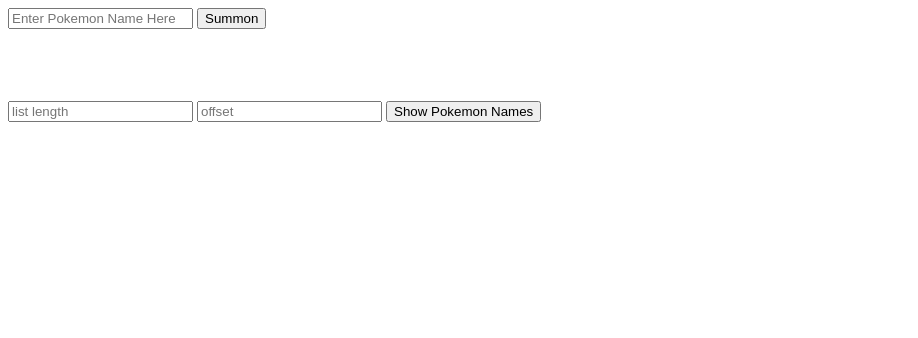
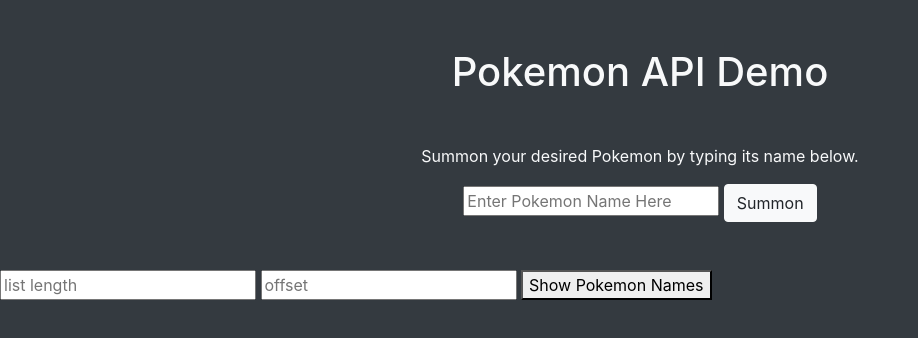
Before and after one commit to djlarj/pokemon-api, a plain HTML site: page pokemonapi.html in a window 1280 px wide. Shown: the whole page, without its empty margins (0-918 px from the left). Drawn offline with nearby package versions, Linux system fonts and the light colour scheme.

Commit message:
Added css file. Started to design summonPokemon div.

```diff
--- a/pokemonapi.html
+++ b/pokemonapi.html
@@ -4,19 +4,28 @@
     <meta charset="UTF-8">
     <meta http-equiv="X-UA-Compatible" content="IE=edge">
     <meta name="viewport" content="width=device-width, initial-scale=1.0">
+    <!-- Bootstrap CSS -->
+    <link rel="stylesheet" href="https://cdn.jsdelivr.net/npm/bootstrap@4.5.3/dist/css/bootstrap.min.css" integrity="sha384-TX8t27EcRE3e/ihU7zmQxVncDAy5uIKz4rEkgIXeMed4M0jlfIDPvg6uqKI2xXr2" crossorigin="anonymous">
+    <link rel="stylesheet" href="css/styles.css">
     <title>The Geek Next Door - Pokemon API</title>
 </head>
-<body>
-    <div id="summonPokemonControls">
-        <input class="pokemonNameInput" type="text" placeholder="Enter Pokemon Name Here">
-        <button class="pokemonSummonButton">Summon</button>
+<body class="bg-dark">
+    <div class="container text-center text-light m-auto" id="headerh1">
+        <h1 class="my-5">Pokemon API Demo</h1>
     </div>
-    <br>
-    <br>
-    <div id="pokemonImg">
+
+    <div class="container text-center text-light m-auto" id="summonPokemon">
+        <div id="summonPokemonControls">
+            <p class="text-light">Summon your desired Pokemon by typing its name below.</p>
+            <input class="pokemonNameInput" type="text" name="thishastobelowercase" placeholder="Enter Pokemon Name Here" onkeypress="this.value = this.value.toLowerCase();">
+            <button class="pokemonSummonButton btn btn-light">Summon</button>
+        </div>
+
+        <div class="my-5" id="pokemonImg">
+        </div>
     </div>
-    <br>
-    <br>
+
+
     <div id="listControls">
         <input class="listLengthInput" type="text" placeholder="list length">
         <input class="offsetInput" type="text" placeholder="offset">
@@ -27,6 +36,9 @@
     <div id="pokemonList">
     </div>
 
+    <!-- Option 1: jQuery and Bootstrap Bundle (includes Popper) -->
+    <script src="https://code.jquery.com/jquery-3.5.1.slim.min.js" integrity="sha384-DfXdz2htPH0lsSSs5nCTpuj/zy4C+OGpamoFVy38MVBnE+IbbVYUew+OrCXaRkfj" crossorigin="anonymous"></script>
+    <script src="https://cdn.jsdelivr.net/npm/bootstrap@4.5.3/dist/js/bootstrap.bundle.min.js" integrity="sha384-ho+j7jyWK8fNQe+A12Hb8AhRq26LrZ/JpcUGGOn+Y7RsweNrtN/tE3MoK7ZeZDyx" crossorigin="anonymous"></script>
     <script src="js/pokemonapi.js"></script>
 </body>
 </html>
```
Also changed, not shown: css/styles.css (added).
